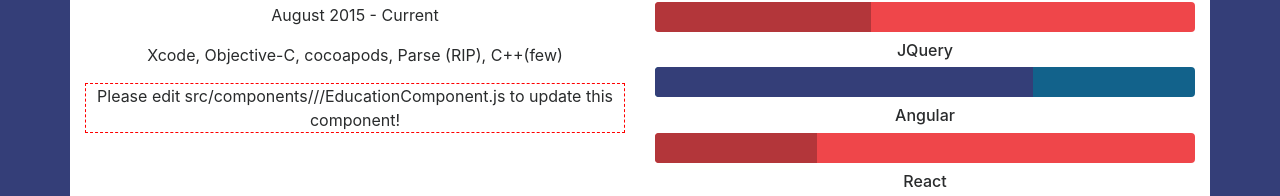
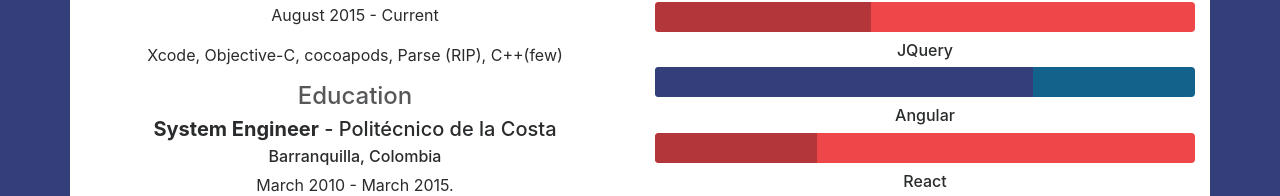
Before and after one commit to mariovzc/curriculum-react, a React app: page / in a window 1280 px wide. Shown: the part 751-947 px from the top of the page. Built offline with nearby package versions, Linux system fonts and the light colour scheme.

Commit message:
added education data

```diff
--- a/src/components/EducationComponent.js
+++ b/src/components/EducationComponent.js
@@ -3,12 +3,23 @@
 import React from 'react';
 
 require('styles//Education.css');
-
+const educations = [
+  {id: 1, title: 'System Engineer', school: 'Politécnico de la Costa', location: 'Barranquilla, Colombia', date: 'March 2010 - March 2015'},
+  {id: 2, title: 'Computer Security Specialist', school: 'Corporacion Universitaria Americana', location: 'Barranquilla, Colombia', date: 'September 2016 - Current'},
+  {id: 3, title: 'Front-End Developer', school: 'FreeCodeCamp', location: 'Barranquilla, Colombia', date: 'April 2016 - Current'}
+];
 class EducationComponent extends React.Component {
   render() {
     return (
-      <div className="education-component">
-        Please edit src/components///EducationComponent.js to update this component!
+      <div>
+        <h4>Education</h4>
+        {educations.map((education) =>
+          <div key = {educations.id} className="educations">
+            <h5><b>{education.title}</b> - {education.school}</h5>
+            <h6>{education.location}</h6>
+            <p>{education.date}.</p>
+          </div>
+        )}
       </div>
     );
   }
```
